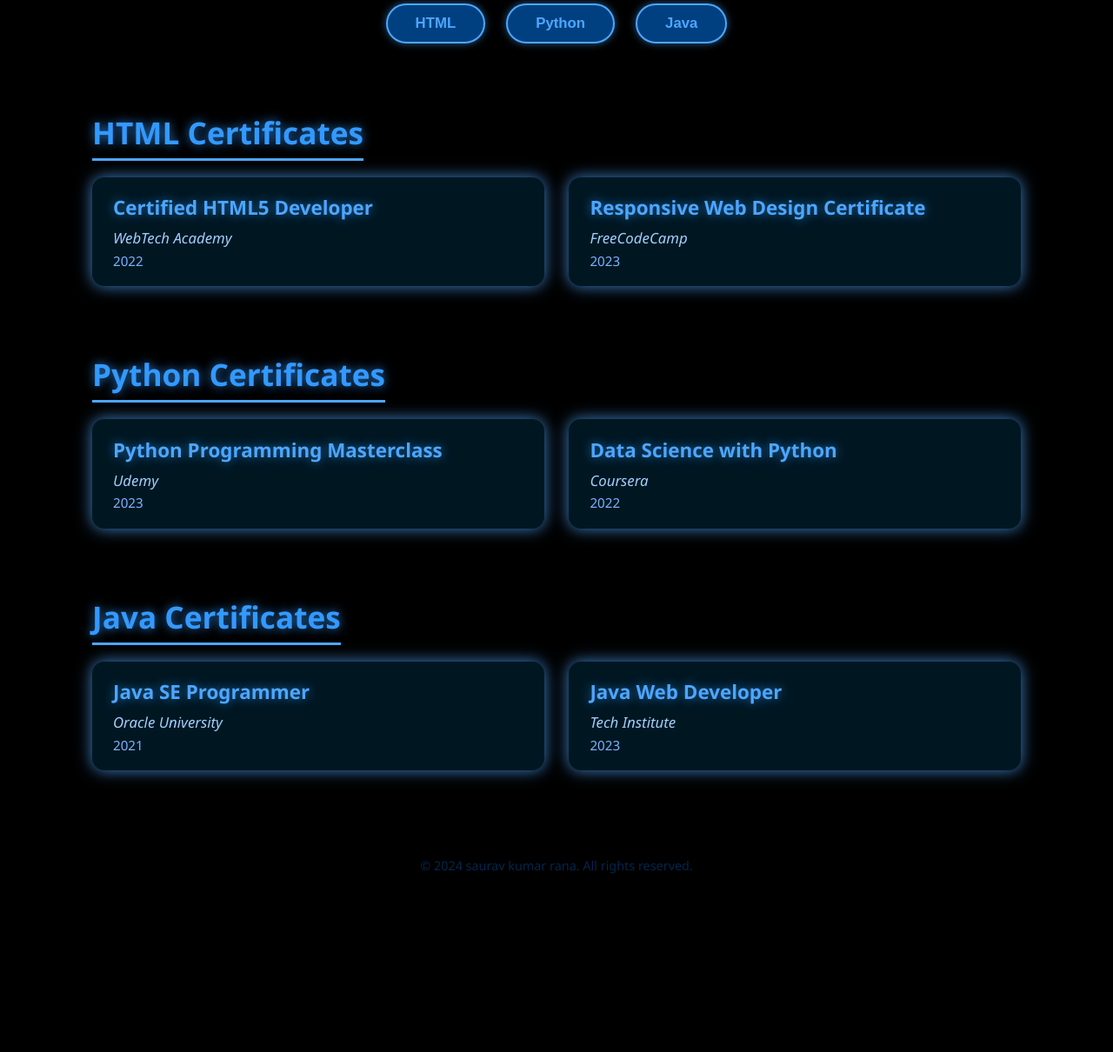
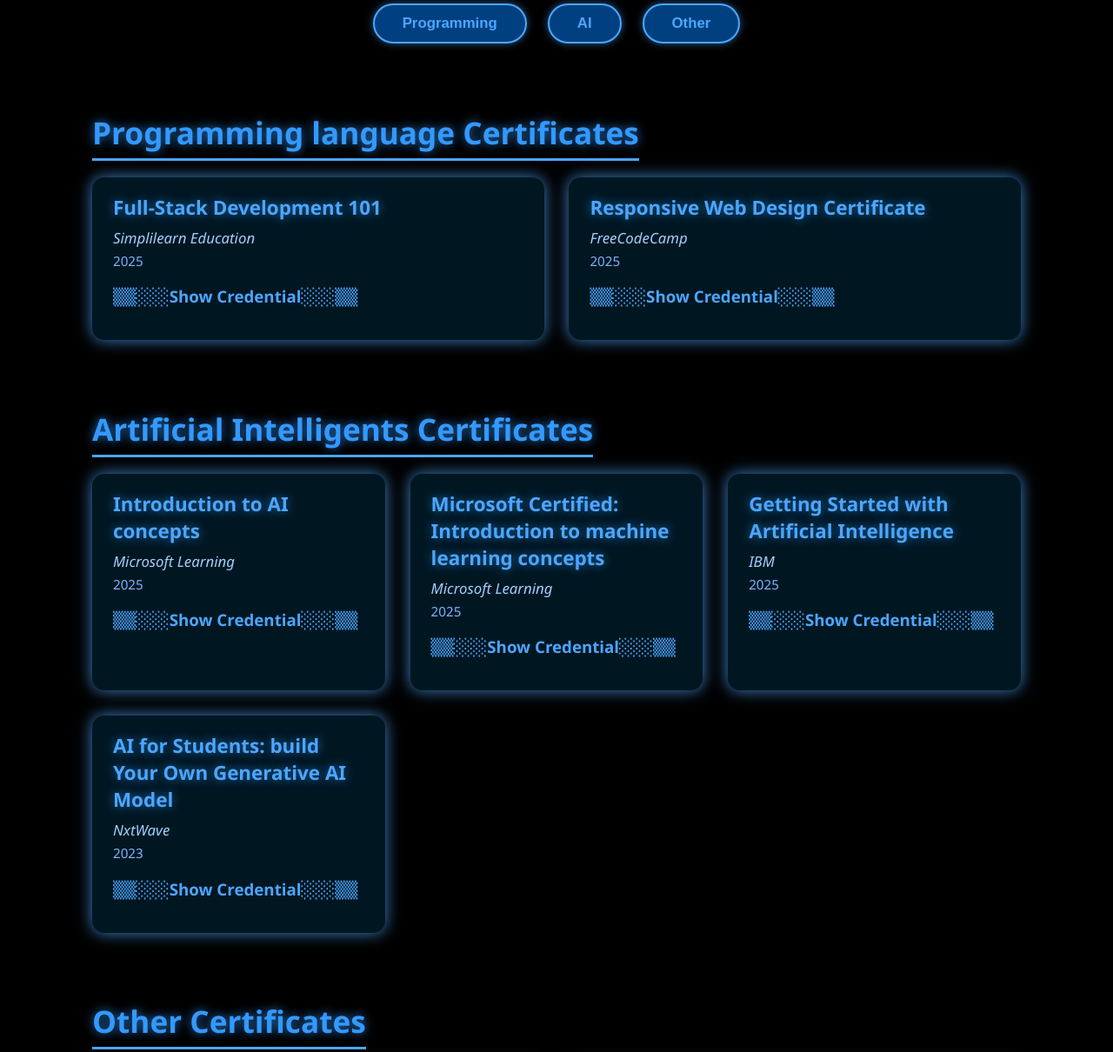
Before and after one commit to SauravKumarRana1/portfolio, a plain HTML site: page certificates.html in a window 1280 px wide. Shown: the part 173-1383 px from the top of the page at 87% size. Before the commit the page ends 1207 px from the top, so only its background shows below. Drawn offline with Linux system fonts and the light colour scheme.

Commit message:
Update certificates.html

```diff
--- a/certificates.html
+++ b/certificates.html
@@ -192,55 +192,79 @@
 
   <!-- Category buttons -->
   <div class="category-buttons" role="navigation" aria-label="Certificate category navigation">
-    <button class="category-button" data-target="html-certs" type="button">HTML</button>
-    <button class="category-button" data-target="python-certs" type="button">Python</button>
-    <button class="category-button" data-target="java-certs" type="button">Java</button>
+    <button class="category-button" data-target="html-certs" type="button">Programming</button>
+    <button class="category-button" data-target="python-certs" type="button">AI</button>
+    <button class="category-button" data-target="java-certs" type="button">Other</button>
   </div>
 
   <section id="html-certs" aria-label="HTML Certificates">
-    <h2 class="section-subtitle">HTML Certificates</h2>
+    <h2 class="section-subtitle">Programming language Certificates</h2>
     <div class="certs-grid">
-      <article class="cert-card" tabindex="0">
-        <div class="cert-title">Certified HTML5 Developer</div>
-        <div class="cert-org">WebTech Academy</div>
-        <div class="cert-year">2022</div>
+      <article class="cert-card" tabindex="0"><a href="https://simpli-web.app.link/e/EZ9yFhE0ETb">
+        <div class="cert-title">Full-Stack Development 101</div>
+        <div class="cert-org">Simplilearn Education</div>
+        <div class="cert-year">2025</div>
+        <h3>▒▒░░░Show Credential░░░▒▒</h3>
+      </a>
       </article>
-      <article class="cert-card" tabindex="0">
+      <article class="cert-card" tabindex="0"><a href="">
         <div class="cert-title">Responsive Web Design Certificate</div>
         <div class="cert-org">FreeCodeCamp</div>
-        <div class="cert-year">2023</div>
+        <div class="cert-year">2025</div>
+        <h3>▒▒░░░Show Credential░░░▒▒</h3>
+      </a>
       </article>
     </div>
   </section>
 
   <section id="python-certs" aria-label="Python Certificates">
-    <h2 class="section-subtitle">Python Certificates</h2>
+    <h2 class="section-subtitle">Artificial Intelligents Certificates</h2>
     <div class="certs-grid">
-      <article class="cert-card" tabindex="0">
-        <div class="cert-title">Python Programming Masterclass</div>
-        <div class="cert-org">Udemy</div>
+      <article class="cert-card" tabindex="0"><a href="https://learn.microsoft.com/api/achievements/share/en-gb/SauravKumarRana-6131/QSCB6HZE?sharingId=1F413CB5DF9B23A2">
+        <div class="cert-title">Introduction to AI concepts</div>
+        <div class="cert-org">Microsoft Learning</div>
+        <div class="cert-year">2025</div>
+          <h3>▒▒░░░Show Credential░░░▒▒</h3>
+      </a>
+      </article>
+      <article class="cert-card" tabindex="0"><a href="https://learn.microsoft.com/api/achievements/share/en-us/SauravKumarRana-6131/VJGBURLM?sharingId=1F413CB5DF9B23A">
+        <div class="cert-title">Microsoft Certified: Introduction to machine learning concepts</div>
+        <div class="cert-org">Microsoft Learning</div>
+        <div class="cert-year">2025</div>
+          <h3>▒▒░░░Show Credential░░░▒▒</h3>
+      </a>
+      </article>
+       <article class="cert-card" tabindex="0"><a href="https://www.credly.com/badges/86794571-d903-4fe0-bc54-895bf8b2e29d">
+        <div class="cert-title">Getting Started with Artificial Intelligence</div>
+        <div class="cert-org">IBM</div>
+        <div class="cert-year">2025</div>
+        <h3>▒▒░░░Show Credential░░░▒▒</h3>
+      </a>
+      </article>
+       <article class="cert-card" tabindex="0"><a href="https://drive.google.com/file/d/1hGdDObc4maHvhE7x_zdJOCY913aX8CGl/view?usp=sharing">
+        <div class="cert-title">AI for Students: build Your Own Generative AI Model</div>
+        <div class="cert-org">NxtWave</div>
         <div class="cert-year">2023</div>
-      </article>
-      <article class="cert-card" tabindex="0">
-        <div class="cert-title">Data Science with Python</div>
-        <div class="cert-org">Coursera</div>
-        <div class="cert-year">2022</div>
+        <h3>▒▒░░░Show Credential░░░▒▒</h3>
+      </a>
       </article>
     </div>
   </section>
 
   <section id="java-certs" aria-label="Java Certificates">
-    <h2 class="section-subtitle">Java Certificates</h2>
+    <h2 class="section-subtitle">Other Certificates</h2>
     <div class="certs-grid">
-      <article class="cert-card" tabindex="0">
-        <div class="cert-title">Java SE Programmer</div>
-        <div class="cert-org">Oracle University</div>
-        <div class="cert-year">2021</div>
+      <article class="cert-card" tabindex="0"><a href="https://drive.google.com/file/d/1yCcmG3Xu0x7ecl4zQ0tJGvgVky3_fW9d/view?usp=sharing">
+        <div class="cert-title">Introduction to Soft Skills </div>
+        <div class="cert-org">Tata Consultancy Services</div>
+        <div class="cert-year">2025</div>
+          <h3>▒▒░░░Show Credential░░░▒▒</h3> </a>
       </article>
       <article class="cert-card" tabindex="0">
-        <div class="cert-title">Java Web Developer</div>
+        <div class="cert-title">BlockChain Developer</div>
         <div class="cert-org">Tech Institute</div>
         <div class="cert-year">2023</div>
+          <h3>▒▒░░░Show Credential░░░▒▒</h3>
       </article>
     </div>
   </section>
```
